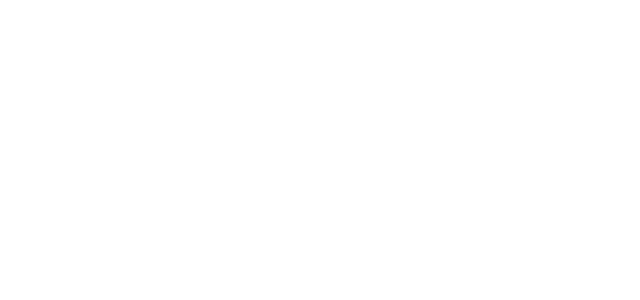
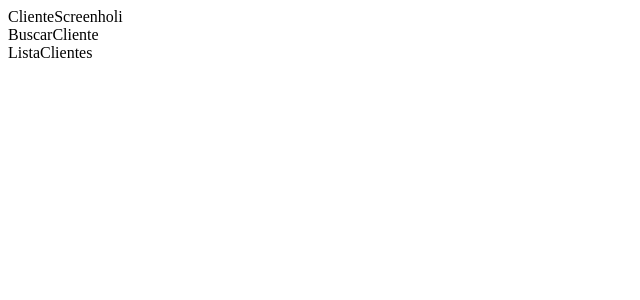
Before and after one commit to xaulosky/Proyecto-GPS-Gestalleres, a React (Vite) app: page /cliente in a window 1280 px wide. Before the commit this address had no page. Shown: the top 300 px of the page, without its empty margins (0-640 px from the left). Built offline with nearby package versions, Linux system fonts and the light colour scheme; no server answers.

Commit message:
Creación Estructura Cliente/Vehiculo

```diff
--- a/src/App.jsx
+++ b/src/App.jsx
@@ -1,13 +1,17 @@
 import LoginScreen from './components/login/LoginScreen';
 import { BrowserRouter, Routes, Route, Router } from 'react-router-dom';
+import ClienteScreen from './components/cliente/ClienteScreen';
+import VehiculoScreen from './components/vehiculo/VehiculoScreen';
 
 function App() {
 
   return (
     <BrowserRouter>
       <Routes>
-        <Route path="/" element={<h1>Hola</h1>} />
+        <Route path="/" element={<LoginScreen />} />
         <Route path="/login" element={<LoginScreen />} />
+        <Route path="/cliente" element={<ClienteScreen />} />
+        <Route path="/vehiculo" element={<VehiculoScreen />} />
       </Routes>
     </BrowserRouter>
   )
--- /dev/null
+++ b/src/components/cliente/BuscarCliente.jsx
@@ -0,0 +1,9 @@
+import React from 'react'
+
+const BuscarCliente = () => {
+  return (
+    <div>BuscarCliente</div>
+  )
+}
+
+export default BuscarCliente
--- /dev/null
+++ b/src/components/cliente/ClienteScreen.jsx
@@ -0,0 +1,16 @@
+import React from 'react'
+import BuscarCliente from './BuscarCliente'
+import ListaClientes from './ListaClientes'
+
+const ClienteScreen = () => {
+    let texto = 'holi'
+  return (
+    <div>ClienteScreen
+    {texto}
+    <BuscarCliente/>
+    <ListaClientes/>
+    </div>
+  )
+}
+
+export default ClienteScreen
--- /dev/null
+++ b/src/components/cliente/ListaClientes.jsx
@@ -0,0 +1,23 @@
+import axios from 'axios'
+import React, { useEffect, useState } from 'react'
+
+const ListaClientes = () => {
+    const [lista, setLista] = useState([])
+    const obtenerPkmn = () => {
+        const url = 'https://pokeapi.co/api/v2/pokemon?limit=100000&offset=0'
+        axios.get(url).then(
+            resultado => {
+                setLista(resultado.data.results)
+            }
+        )
+    }
+    useEffect(() => {
+      obtenerPkmn()
+    }, [lista])
+
+  return (
+    <>ListaClientes</>
+  )
+}
+
+export default ListaClientes
--- /dev/null
+++ b/src/components/vehiculo/BuscarVehiculo.jsx
@@ -0,0 +1,9 @@
+import React from 'react'
+
+const BuscarVehiculo = () => {
+  return (
+    <div>BuscarVehiculo</div>
+  )
+}
+
+export default BuscarVehiculo
--- /dev/null
+++ b/src/components/vehiculo/ListaVehiculos.jsx
@@ -0,0 +1,9 @@
+import React from 'react'
+
+const ListaVehiculos = () => {
+  return (
+    <div>ListaVehiculos</div>
+  )
+}
+
+export default ListaVehiculos
--- /dev/null
+++ b/src/components/vehiculo/VehiculoScreen.jsx
@@ -0,0 +1,15 @@
+import React from 'react'
+import BuscarVehiculo from './BuscarVehiculo'
+import ListaVehiculos from './ListaVehiculos'
+
+const VehiculoScreen = () => {
+  return (
+    <>
+    <h1>VehiculoScreen</h1>
+    <BuscarVehiculo/>
+    <ListaVehiculos/>
+    </>
+  )
+}
+
+export default VehiculoScreen
```
Also changed, not shown: src/components/cliente/Cliente.jsx (deleted, +0 -10 lines).
